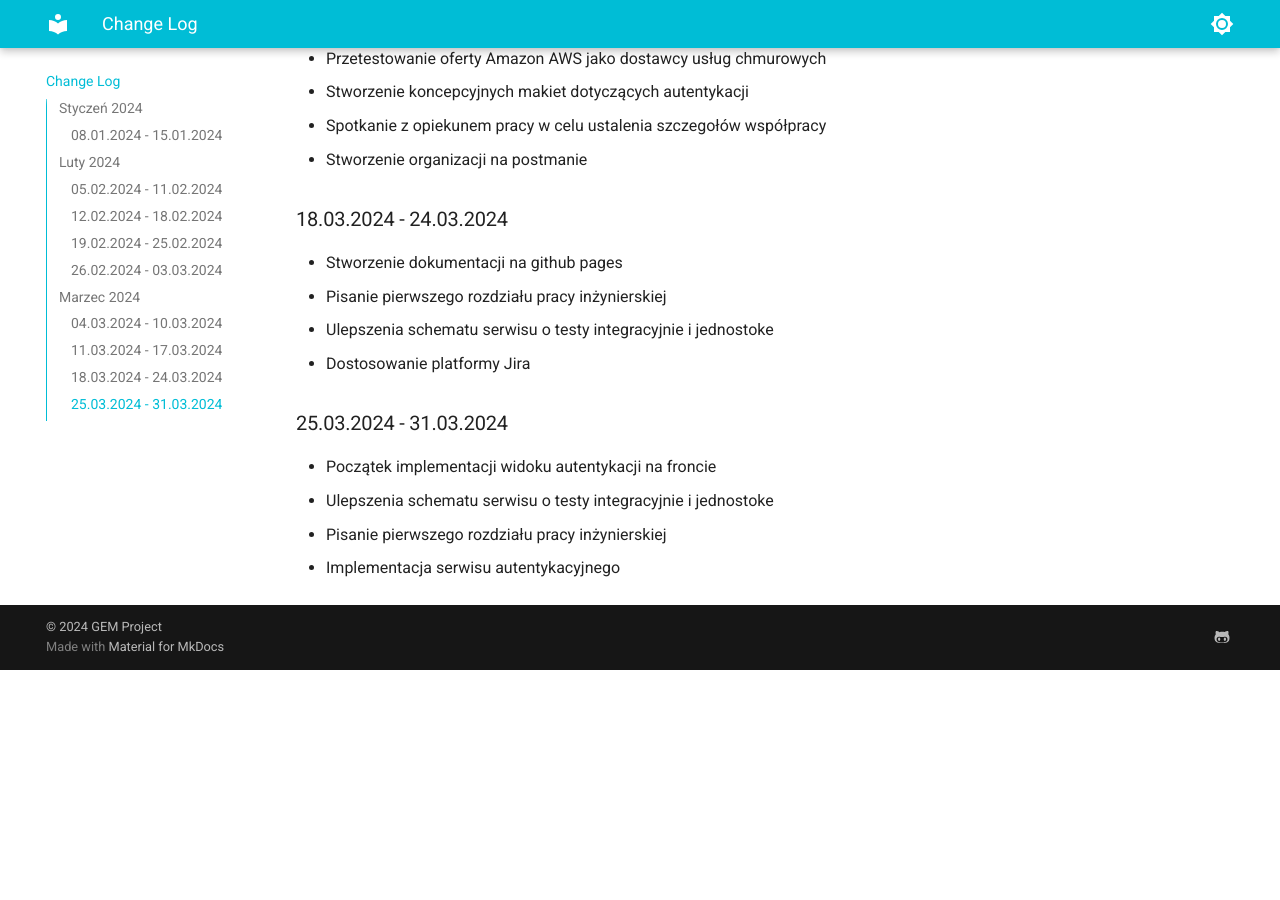
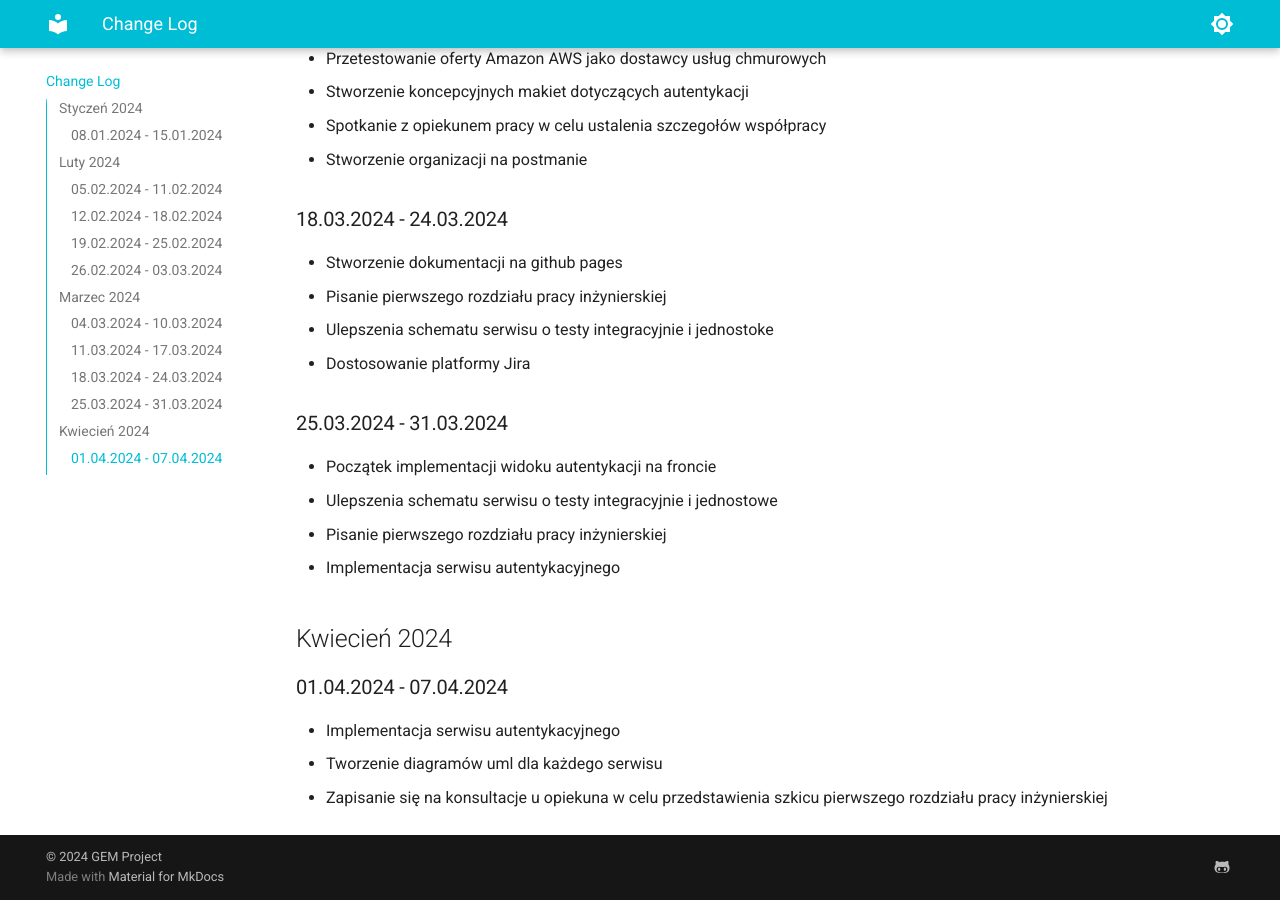
Before and after one commit to Group-Expense-Manager/gem-docs, an MkDocs documentation site: the page built from docs/change_log.md, in a window 1280 px wide and 900 px high, scrolled down 1220 px. Built offline with MkDocs 1.6.1 and Material for MkDocs 9.7.7, drawn with Linux system fonts in a browser that asks for light colours; before the commit the page ends 1890 px from its top, so only the background shows below that.

Commit message:
edited change_log.md

```diff
--- a/docs/change_log.md
+++ b/docs/change_log.md
@@ -33,6 +33,11 @@
 * Dostosowanie platformy Jira
 ### 25.03.2024 - 31.03.2024
 * Początek implementacji widoku autentykacji na froncie
-* Ulepszenia schematu serwisu o testy integracyjnie i jednostoke
+* Ulepszenia schematu serwisu o testy integracyjnie i jednostowe
 * Pisanie pierwszego rozdziału pracy inżynierskiej
 * Implementacja serwisu autentykacyjnego
+## Kwiecień 2024
+### 01.04.2024 - 07.04.2024
+* Implementacja serwisu autentykacyjnego
+* Tworzenie diagramów uml dla każdego serwisu
+* Zapisanie się na konsultacje u opiekuna w celu przedstawienia szkicu pierwszego rozdziału pracy inżynierskiej
```
